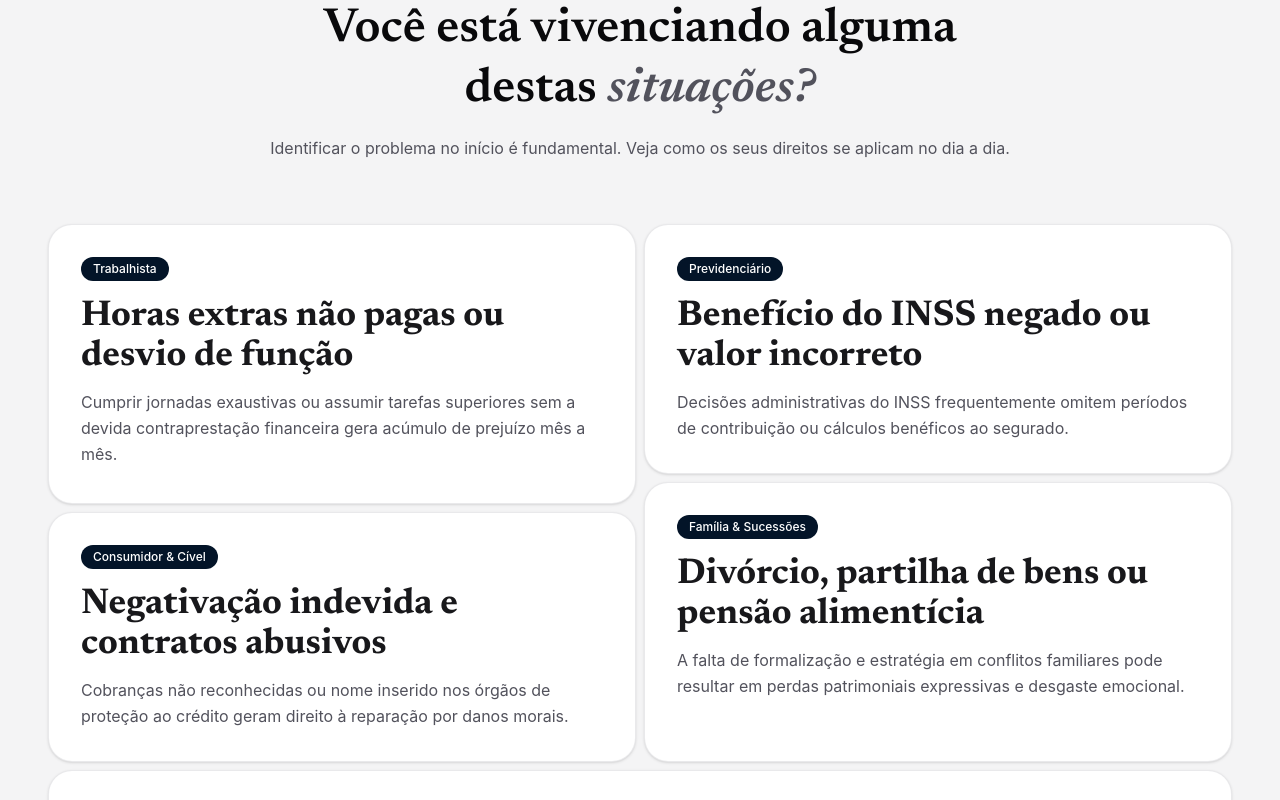
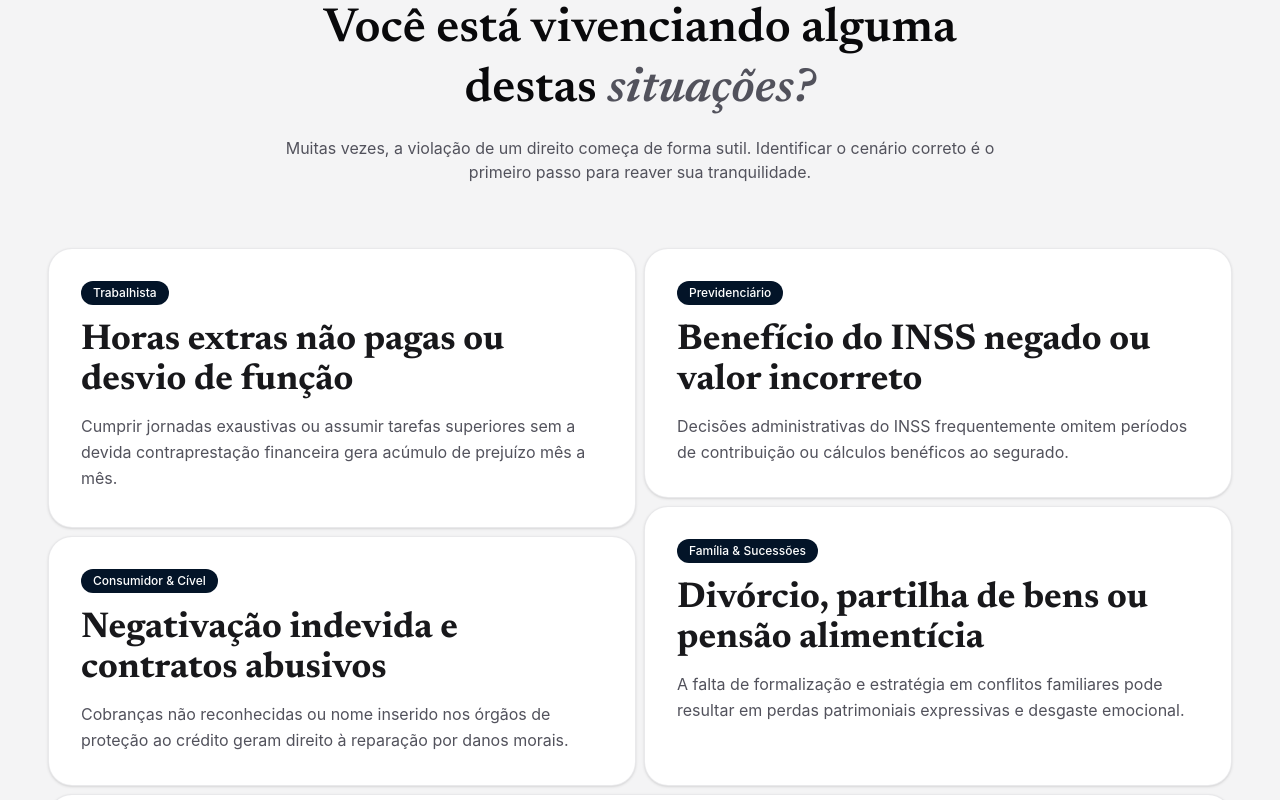
Before and after one commit to CEL-Digital/GMF, a React (Vite) app: page / in a window 1280 px wide. Shown: the part 920-1720 px from the top of the page. Built offline with nearby package versions, Linux system fonts and the light colour scheme.

Commit message:
ajuste textos

```diff
--- a/src/components/sections/Home/Interesse.jsx
+++ b/src/components/sections/Home/Interesse.jsx
@@ -14,7 +14,7 @@ export function AlertSection() {
           </h2>
 
           <p className="text-zinc-600 text-sm md:text-base mt-4">
-            Identificar o problema no início é fundamental. Veja como os seus direitos se aplicam no dia a dia.
+            Muitas vezes, a violação de um direito começa de forma sutil. Identificar o cenário correto é o primeiro passo para reaver sua tranquilidade.
           </p>
         </div>
 
@@ -107,7 +107,7 @@ export function AlertSection() {
                 Entre em contato com a GMF
               </h3>
               <p className="text-base text-zinc-600 leading-relaxed">
-                Realizamos uma triagem detalhada do seu caso para indicar a estratégia correta, <br />mesmo em demandas jurídicas multidisciplinares.
+                O tempo costuma ser um fator determinante no Direito. <br /> Quanto antes seu caso for analisado por um especialista, maiores são as chances de preservação dos seus direitos.
               </p>
             </div>
 
```
